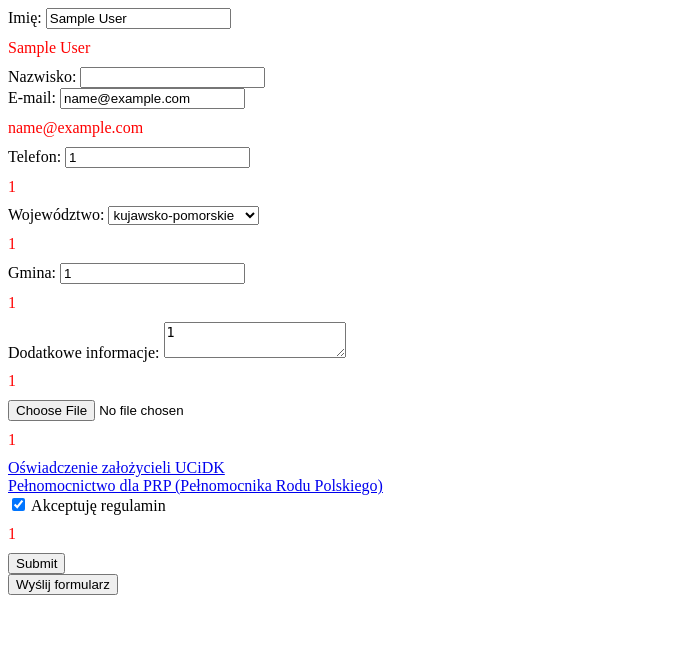
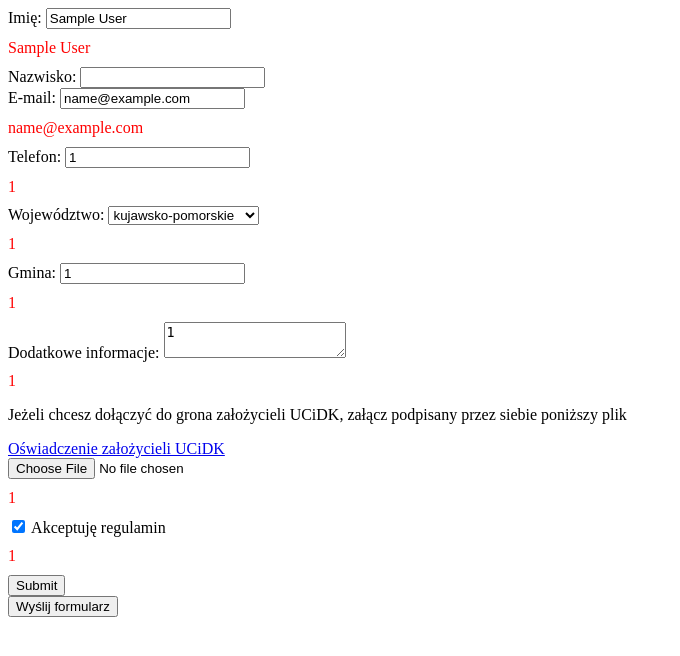
Before and after one commit to Davesoon/ucidk, a PHP site: page /new-member.php in a window 1280 px wide. Shown: the top 656 px of the page, without its empty margins (0-680 px from the left). Run offline with PHP 8.4, Linux system fonts and the light colour scheme; the visitor is signed in with stand-in values (Sample User, id 1); some libraries are stand-ins or nearby versions.

Commit message:
form updated - new paragraph

```diff
--- a/form/community-info-file-regulations-captcha.php
+++ b/form/community-info-file-regulations-captcha.php
@@ -28,6 +28,8 @@ Gmina: <input type="text" value="<?php
             }
         ?>
 
+        <p>Jeżeli chcesz dołączyć do grona założycieli UCiDK, załącz podpisany przez siebie poniższy plik</p>
+        <a href="https://drive.google.com/file/d/1X3FUXDP23MnR3zTDnNUmyedsjxjZgW4c/view" target="_blank">Oświadczenie założycieli UCiDK</a><br>
         <input type="File" name="file"><br>
         <?php
             if(isset($_SESSION['e_file']))
@@ -36,9 +38,6 @@ Gmina: <input type="text" value="<?php
                 unset($_SESSION['e_file']);
             }
         ?>
-
-        <a href="https://drive.google.com/file/d/1X3FUXDP23MnR3zTDnNUmyedsjxjZgW4c/view" target="_blank">Oświadczenie założycieli UCiDK</a><br>
-        <a href="https://drive.google.com/file/d/1d2_Vw4c_E1ZJb4cVweCv9dLP-tdyo6_D/view" target="_blank">Pełnomocnictwo dla PRP (Pełnomocnika Rodu Polskiego)</a><br>
 
         <label>
             <input type="checkbox" name="regulations" <?php
```
